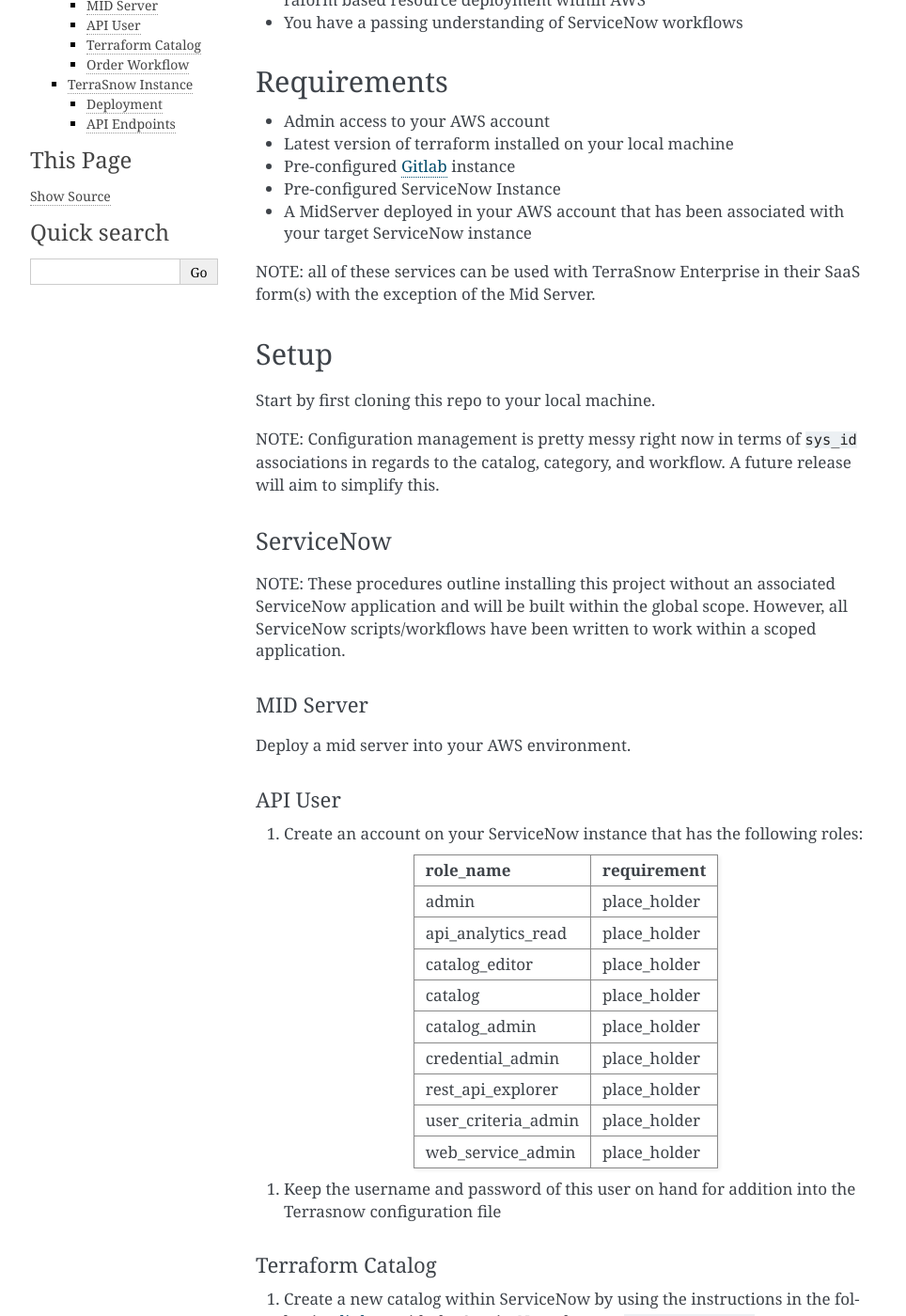
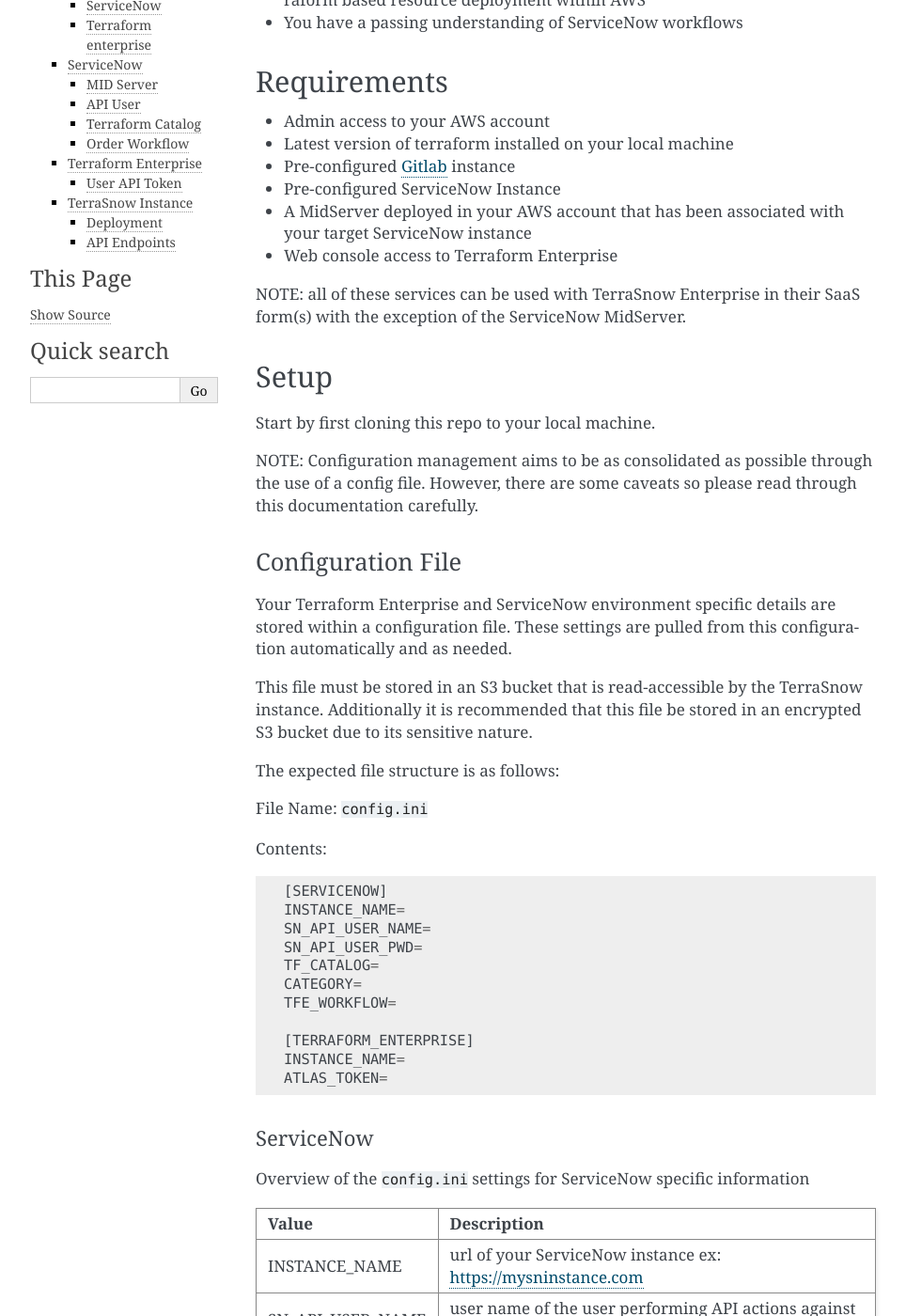
Before and after one commit to userhas404d/terrasnow-enterprise, a Sphinx documentation site: the page built from docs/installation.md, in a window 1280 px wide and 1400 px high, scrolled down 204 px. Shown: the whole window at 94% size, without its empty margins (148-1112 px from the left). Built offline with Sphinx 7.4.7, drawn with Linux system fonts in a browser that asks for light colours; pages that are not in the unit, such as notebooks, are missing from menus; some of the changed text lies outside the part shown.

Commit message:
add additional SN parameters to config

````diff
--- a/docs/conf.py
+++ b/docs/conf.py
@@ -17,9 +17,9 @@
 # add these directories to sys.path here. If the directory is relative to the
 # documentation root, use os.path.abspath to make it absolute, like shown here.
 #
-# import os
-# import sys
-# sys.path.insert(0, os.path.abspath('.'))
+import os
+import sys
+sys.path.insert(0, os.path.abspath('.'))
 
 
 # -- General configuration ------------------------------------------------
--- a/docs/installation.md
+++ b/docs/installation.md
@@ -12,14 +12,63 @@
 - Pre-configured [Gitlab](https://about.gitlab.com/) instance
 - Pre-configured ServiceNow Instance
 - A MidServer deployed in your AWS account that has been associated with your target ServiceNow instance
+- Web console access to Terraform Enterprise
 
-NOTE: all of these services can be used with TerraSnow Enterprise in their SaaS form(s) with the exception of the Mid Server.
+NOTE: all of these services can be used with TerraSnow Enterprise in their SaaS form(s) with the exception of the ServiceNow MidServer.
 
 ## Setup
 
 Start by first cloning this repo to your local machine.
 
-NOTE: Configuration management is pretty messy right now in terms of `sys_id` associations in regards to the catalog, category, and workflow. A future release will aim to simplify this.
+NOTE: Configuration management aims to be as consolidated as possible through the use of a config file. However, there are some caveats so please read through this documentation carefully.
+
+### Configuration File
+
+Your Terraform Enterprise and ServiceNow environment specific details are stored within a configuration file.
+These settings are pulled from this configuration automatically and as needed.
+
+This file must be stored in an S3 bucket that is read-accessible by the TerraSnow instance. Additionally it is recommended that this file be stored in an encrypted S3 bucket due to its sensitive nature.
+
+The expected file structure is as follows:
+
+File Name: `config.ini`
+
+Contents:
+```
+[SERVICENOW]
+INSTANCE_NAME=
+SN_API_USER_NAME=
+SN_API_USER_PWD=
+TF_CATALOG=
+CATEGORY=
+TFE_WORKFLOW=
+
+[TERRAFORM_ENTERPRISE]
+INSTANCE_NAME=
+ATLAS_TOKEN=
+```
+
+#### ServiceNow
+
+Overview of the `config.ini` settings for ServiceNow specific information
+
+| Value              | Description                                                     |
+|--------------------|-----------------------------------------------------------------|
+| INSTANCE_NAME      | url of your ServiceNow instance ex: https://mysninstance.com    |
+| SN_API_USER_NAME   | user name of the user performing API actions against ServiceNow |
+| SN_API_USER_PWD    | password of the user performing API actions against ServiceNow  |
+| TF_CATALOG         | sys_id of the target Catalog                                    |
+| CATEGORY           | sys_id of the target Category                                   |
+| TFE_WORKFLOW       | sys_id of the TF catalog item order workflow                    |
+
+#### Terraform enterprise
+
+Overview of the `config.ini` settings for Terraform Enterprise specific information
+
+| Value              | Description                                                  |
+|--------------------|--------------------------------------------------------------|
+| INSTANCE_NAME      | url of your TFE instance ex: https://app.terraform.io        |
+| ATLAS_TOKEN        | User API access token to create and populate TFE workspaces  |
 
 ### ServiceNow
 
@@ -51,9 +100,8 @@
 
 1. Create a new catalog within ServiceNow by using the instructions in the following [link](https://docs.servicenow.com/bundle/helsinki-it-service-management/page/product/service-catalog-management/task/t_DefineCatalogDetails.html) or with the ServiceNow shortcut `sc_catalog.list`
 2. Create a category for your catalog
-3. Copy the `sys_id` of the catalog (Retrievable from the sys_id option of the right click context menu in the catalog list view) and update the value of `self.catalogs` in `project_root\handlers\snow_cat_item.py`
-4.  Copy the `sys_id` of your category (retrievable from the sys_id option of the right click context menu in the catalog Categories tab) and update the value of `self.category` in `project_root\handlers\snow_cat_item.py`
-5. save your changes to `snow_cat_item.py`
+3. Copy the `sys_id` of the catalog (Retrievable from the sys_id option of the right click context menu in the catalog list view) and update the value of `TF_CATALOG` in your `config.ini`
+4.  Copy the `sys_id` of your category (retrievable from the sys_id option of the right click context menu in the catalog Categories tab) and update the value of `CATEGORY` in your `config.ini`
 
 #### Order Workflow
 
@@ -71,14 +119,25 @@
 
 For the three workflow activities listed here that require variable replacement ensure you replace `YOUR_WEBHOOK_URL` and `YOUR_MIDSEVER_DNS_NAME` with your environment specific details.
 
-3. Once your workflow has been created copy its `sys_id` and update the value of `self.workflow` in `project_root\handlers\snow_cat_item.py`
+3. Once your workflow has been created copy its `sys_id` and update the value of `self.workflow` in your `config.ini`
 
+
+### Terraform Enterprise
+
+NOTE: Testing and development was done against Terraform Enterprise using a single Organization.
+
+#### User API Token
+
+1. Generate an API token for a Terraform Enterprise user: `TFE console > User Settings > Tokens`
+2. Update the value of `ATLAS_TOKEN` in your `config.ini`
 
 ### TerraSnow Instance
 
 This instance will perform all the 'heavy lifting' when it comes to building the catalog item(s) within ServiceNow as well as the Workspace creation within Terraform Enterprise when the catalog item is ordered.
 
 #### Deployment
+
+NOTE: Successful deployment requires that your environment specific configuration file has been populated with the correct information and uploaded to S3.
 
 1. Navigate to the scripting_host folder and create a `terraform.tfvars` file specific to your target AWS env
 2. Configure your local env to target the correct AWS account either via the [AWS cli](https://docs.aws.amazon.com/cli/latest/userguide/cli-chap-getting-started.html) or by modifying the provider block in `main.tf`
--- a/terrasnow_enterprise.py
+++ b/terrasnow_enterprise.py
@@ -72,7 +72,8 @@
 def create_sn_cat_item(cat_item_name, cat_item_description, sn_conf):
     """Create SN Template."""
     # define a new category item.
-    my_cat = snow_cat_item.SnowCatalogItem(cat_item_name, cat_item_description)
+    my_cat = snow_cat_item.SnowCatalogItem(cat_item_name, cat_item_description,
+                                           sn_conf)
     # create the category item and return it's sys_id
     cat_sys_id = snowgetter.make_cat_item(my_cat.data(), sn_conf)
     log.info('created catalog item: {}'.format(cat_sys_id))
````
Also changed, not shown: README.md (+1 -1 lines), docs/usage.md (added, +34 -0 lines), 1 other file.
